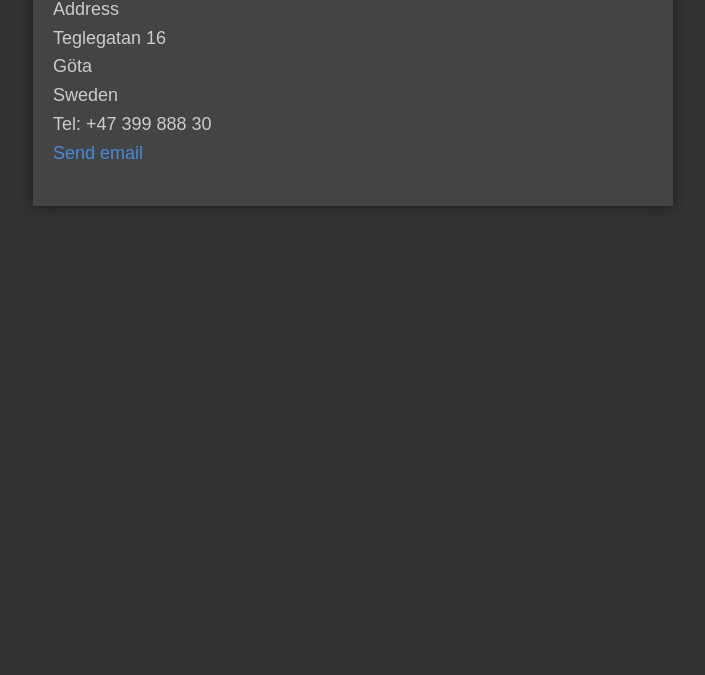
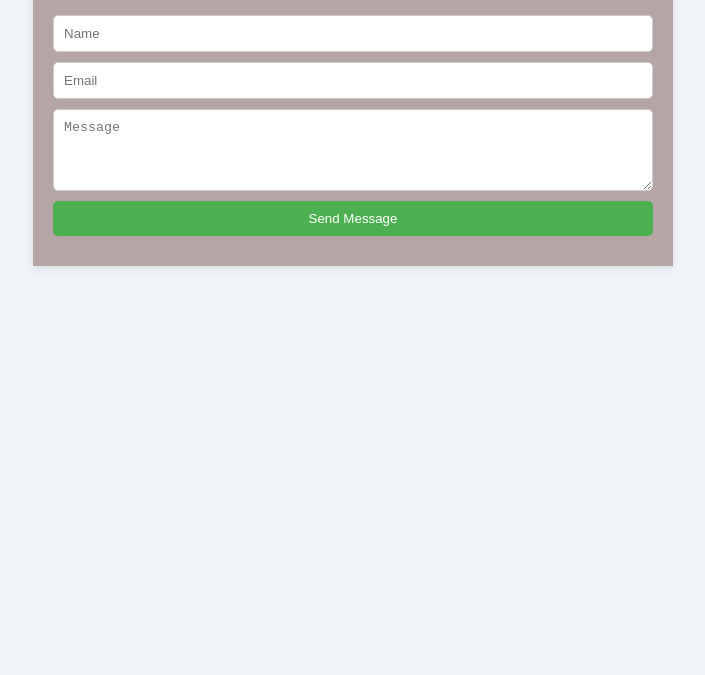
Before and after one commit to Nweder/WebDev, a plain HTML site: page public/contact.html in a window 1280 px wide. Shown: the part 125-800 px from the top of the page, without its empty margins (287-992 px from the left). Drawn offline with Linux system fonts and the light colour scheme.

Commit message:
Update to Contact me, css

```diff
--- a/public/contact.html
+++ b/public/contact.html
@@ -5,44 +5,54 @@
     <title>Contact Me</title>
     <style>
         body {
-            font-family: 'Arial', sans-serif;
-            margin: 20px;
-            background-color: #333; /* Mörk bakgrund */
-            color: #ccc; /* Ljus textfärg */
+            font-family: Arial, sans-serif;
+            background-color: #f0f4f8;
+            margin: 0;
+            padding: 20px;
+        }
+        .container {
+            background: #b6a5a5;
+            width: 80%;
+            max-width: 600px;
+            margin: 20px auto;
+            padding: 20px;
+            box-shadow: 0 2px 8px rgba(0,0,0,0.1);
         }
         h1 {
-            color: #fff; /* Vit rubrikfärg */
+            color: #333;
+            text-align: center;
         }
-        p {
-            font-size: 18px;
-            line-height: 1.6;
+        form {
+            display: flex;
+            flex-direction: column;
         }
-        a {
-            color: #4a8adb; /* Blå länkfärg */
-            text-decoration: none;
+        input, textarea {
+            padding: 10px;
+            margin-bottom: 10px;
+            border-radius: 5px;
+            border: 1px solid #ccc;
         }
-        a:hover {
-            text-decoration: underline;
+        input[type="submit"] {
+            background-color: #4CAF50;
+            color: white;
+            border: none;
+            cursor: pointer;
+            transition: background-color 0.3s;
         }
-        .container {
-            max-width: 600px;
-            margin: auto;
-            background: #444; /* Mörkgrå containerbakgrund */
-            padding: 20px;
-            box-shadow: 0 0 15px rgba(0,0,0,0.5); /* Starkare skugga för mer djup */
+        input[type="submit"]:hover {
+            background-color: #45a049;
         }
     </style>
 </head>
 <body>
     <div class="container">
-        <h1>Contact Me</h1>
-        <p>Address<br>
-            Teglegatan 16<br>
-            Göta<br>
-            Sweden <br>
-        Tel: +47 399 888 30<br>
-        <a href="mailto:m.neweder@gmail.com">Send email</a>
-        </p>
+        <h1>Contact me</h1>
+        <form action="#" method="post">
+            <input type="text" id="name" name="name" placeholder="Name">
+            <input type="email" id="email" name="email" placeholder="Email">
+            <textarea id="message" name="message" placeholder="Message" rows="4"></textarea>
+            <input type="submit" value="Send Message">
+        </form>
     </div>
 </body>
 </html>
```
